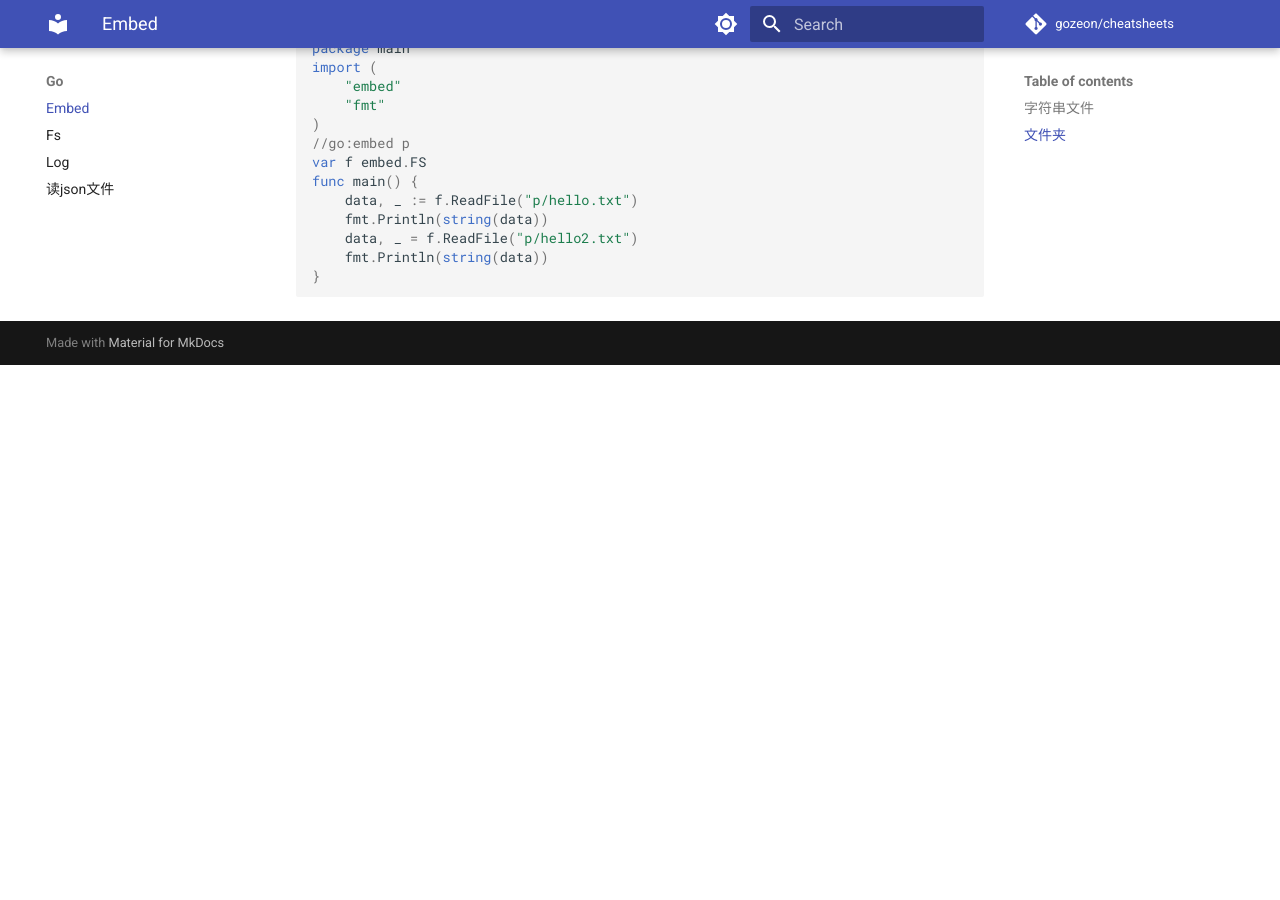
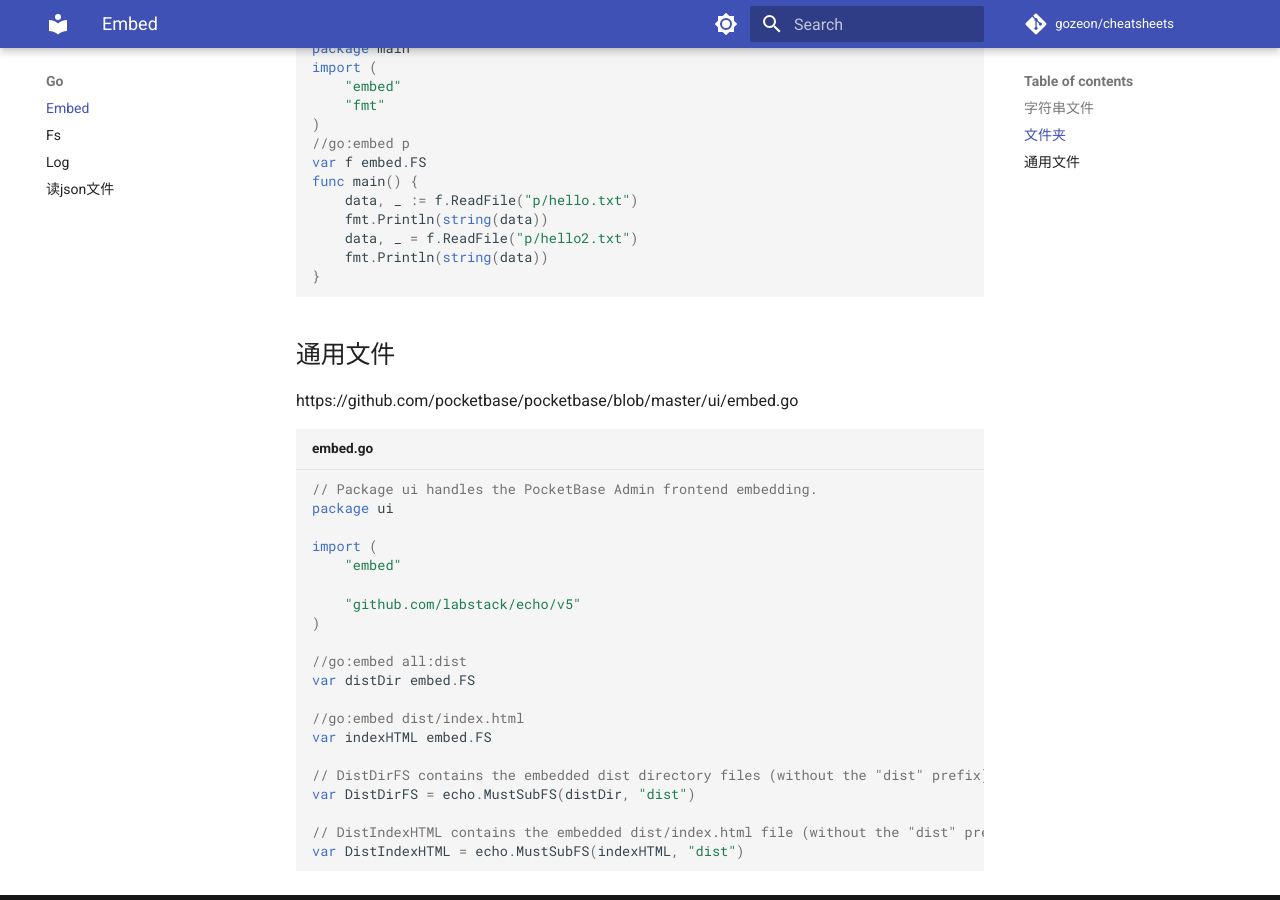
Before and after one commit to gozeon/cheatsheets, an MkDocs documentation site: the page built from docs/go/embed.md, in a window 1280 px wide and 900 px high, scrolled down 660 px. Built offline with MkDocs 1.6.1 and Material for MkDocs 9.7.7, drawn with Linux system fonts in a browser that asks for light colours; comment, search, counter and statistics services are not loaded; before the commit the page ends 1025 px from its top, so only the background shows below that.

Commit message:
Update embed.md

````diff
--- a/docs/go/embed.md
+++ b/docs/go/embed.md
@@ -36,3 +36,30 @@ func main() {
 	fmt.Println(string(data))
 }
 ```
+
+## 通用文件
+
+https://github.com/pocketbase/pocketbase/blob/master/ui/embed.go
+
+```go title="embed.go"
+// Package ui handles the PocketBase Admin frontend embedding.
+package ui
+
+import (
+	"embed"
+
+	"github.com/labstack/echo/v5"
+)
+
+//go:embed all:dist
+var distDir embed.FS
+
+//go:embed dist/index.html
+var indexHTML embed.FS
+
+// DistDirFS contains the embedded dist directory files (without the "dist" prefix)
+var DistDirFS = echo.MustSubFS(distDir, "dist")
+
+// DistIndexHTML contains the embedded dist/index.html file (without the "dist" prefix)
+var DistIndexHTML = echo.MustSubFS(indexHTML, "dist")
+```
````
